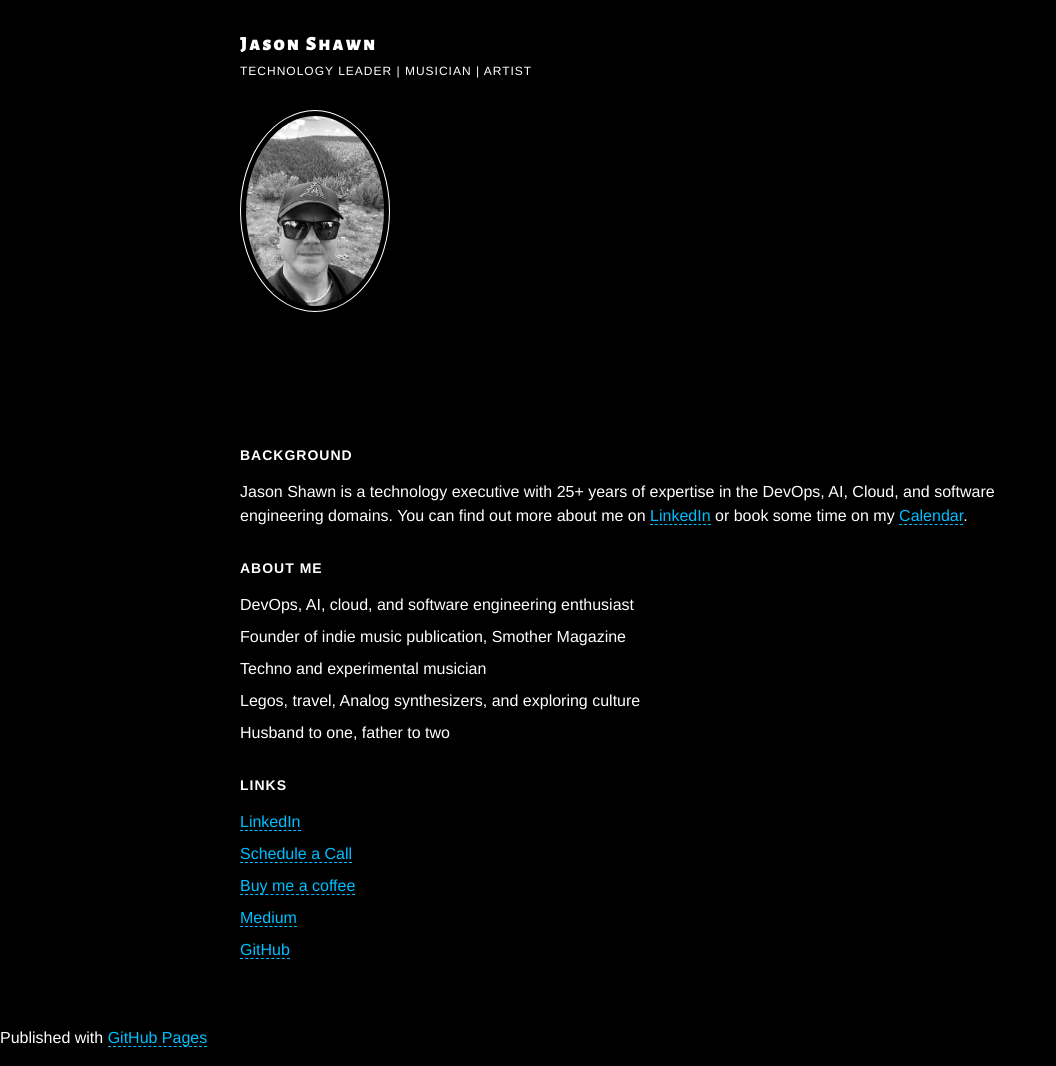
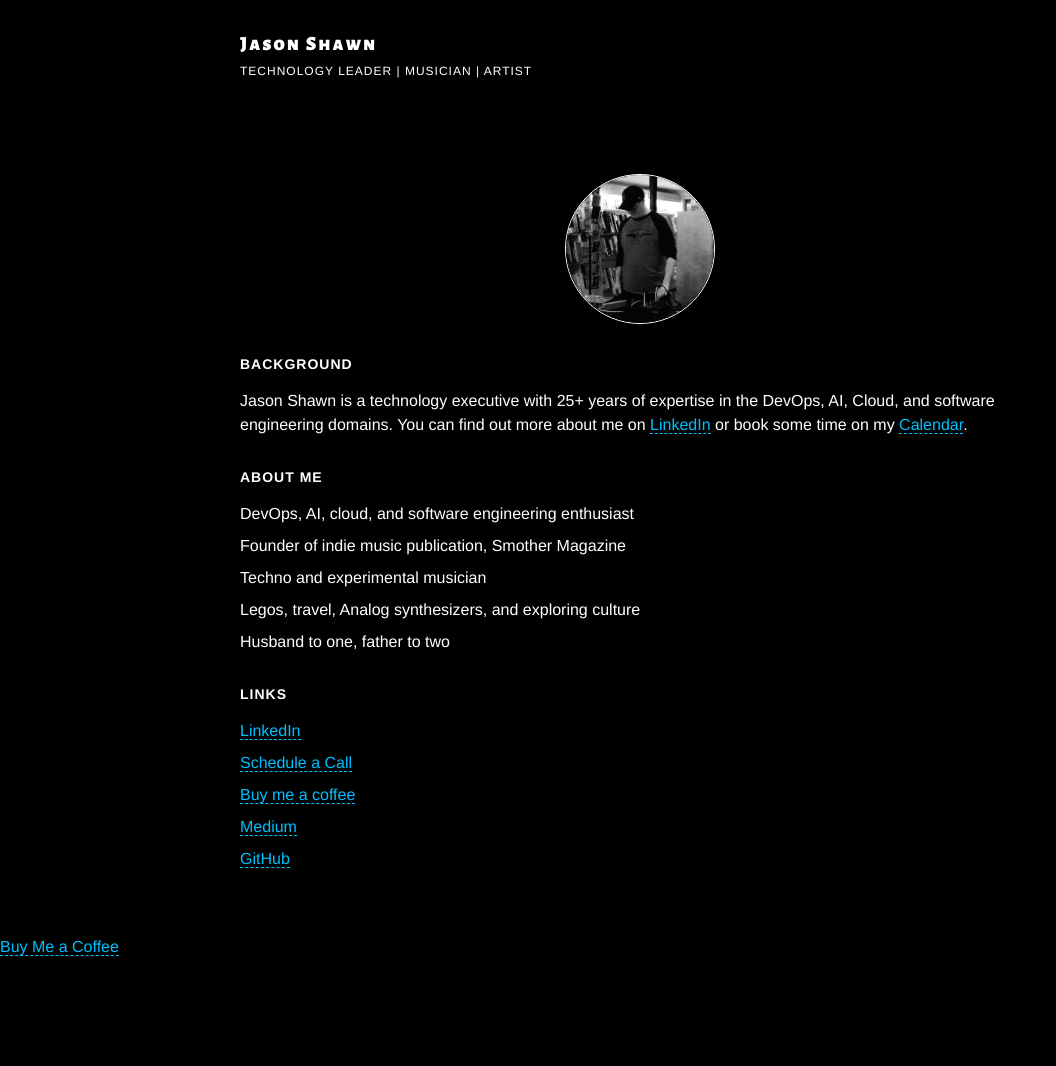
Before and after one commit to jasonshawn/jasonshawn.github.io, a Jekyll site: the page built from index.md, in a window 1280 px wide. Shown: the whole page, without its empty margins (0-1056 px from the left). Built offline with Jekyll 4.4.1, drawn with Linux system fonts in a browser that asks for light colours; after the commit the page ends 975 px from its top, so only the background shows below that.

Commit message:
reposition avatar

```diff
--- a/_layouts/default.html
+++ b/_layouts/default.html
@@ -15,19 +15,8 @@
     <!-- HEADER -->
     <div id="header_wrap" class="outer">
         <header class="inner">
-          {% if site.github.is_project_page %}
-            <a id="forkme_banner" href="{{ site.github.repository_url }}">View on GitHub</a>
-          {% endif %}
-
           <h1 id="project_title">{{ site.title | default: site.github.repository_name }}</h1>
           <h2 id="project_tagline">{{ site.description | default: site.github.project_tagline }}</h2>
-          <img src="/img/jason-arizona-bg.png" alt="Jason Shawn" class="avatar">
-          {% if site.show_downloads %}
-            <section id="downloads">
-              <a class="zip_download_link" href="{{ site.github.zip_url }}">Download this project as a .zip file</a>
-              <a class="tar_download_link" href="{{ site.github.tar_url }}">Download this project as a tar.gz file</a>
-            </section>
-          {% endif %}
         </header>
     </div>
 
@@ -41,10 +30,7 @@
     <!-- FOOTER  -->
     <div id="footer_wrap" class="outer">
       <footer class="inner">
-        {% if site.github.is_project_page %}
-        <p class="copyright">{{ site.title | default: site.github.repository_name }} maintained by <a href="{{ site.github.owner_url }}">{{ site.github.owner_name }}</a></p>
-        {% endif %}
-        <p>Published with <a href="https://pages.github.com">GitHub Pages</a></p>
+        <p class="copyright"><a href="https://buymeacoffee.com/jshawn">Buy Me a Coffee</a></p>
       </footer>
     </div>
   </body>
--- a/index.md
+++ b/index.md
@@ -3,6 +3,7 @@ layout: default
 title: Technology executive specializing in the DevOps, AI, Cloud, Site Reliability, and Software Engineering domains
 ---
 
+![Jason Shawn](/img/avatar.jpg)
 
 ## Background
 Jason Shawn is a technology executive with 25+ years of expertise in the DevOps, AI, Cloud, and software engineering domains. You can find out more about me on [LinkedIn](https://www.linkedin.com/in/jasonshawn) or book some time on my [Calendar](https://calendly.com/jasonshawn/).
```
